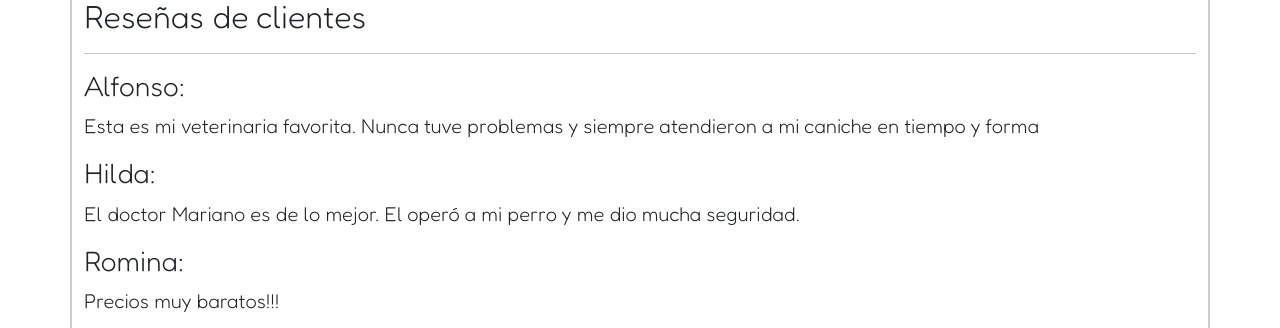
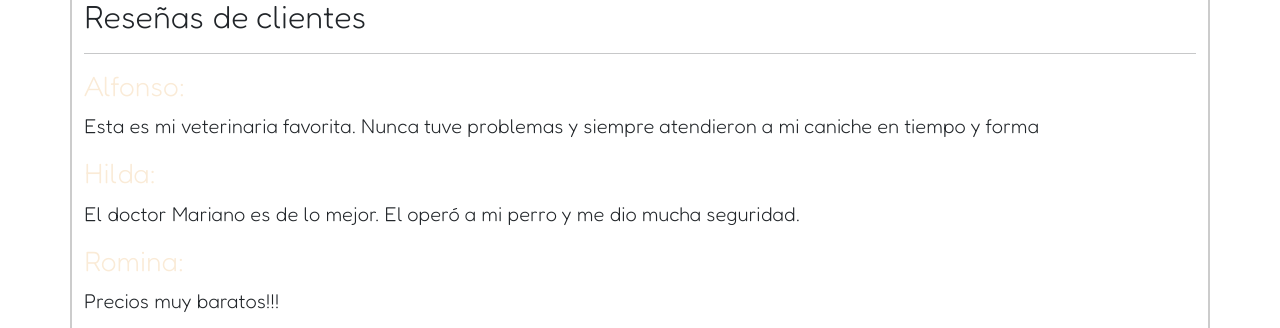
Before and after one commit to nicoleonard/rollingVetFront, a React (Vite) app: page / in a window 1280 px wide. Shown: the part 1779-2107 px from the top of the page. Built offline with nearby package versions, Linux system fonts and the light colour scheme; no server answers.

Commit message:
Le agregué clases a los nombres de los clientes en el componente reviewclientes

```diff
--- a/src/App.css
+++ b/src/App.css
@@ -50,6 +50,9 @@ border-radius: 25px;
   .fondo .fondoSinImagen{
     background: #2b9f89;
   }
+  .reviewNombre{
+    color: antiquewhite;
+  }
 
 #root {
   display: flex;
--- a/src/components/views/inicio/ReviewClientes.jsx
+++ b/src/components/views/inicio/ReviewClientes.jsx
@@ -5,16 +5,16 @@ const ReviewClientes = () => {
     <Container className="contenedor-recuadro mb-3">
       <h2>Reseñas de clientes</h2>
       <hr />
-      <h3>Alfonso: </h3>
+      <h3 className="reviewNombre">Alfonso: </h3>
       <p>
         Esta es mi veterinaria favorita. Nunca tuve problemas y siempre
         atendieron a mi caniche en tiempo y forma
       </p>
-      <h3>Hilda: </h3>
+      <h3 className="reviewNombre">Hilda: </h3>
       <p>
         El doctor Mariano es de lo mejor. El operó a mi perro y me dio mucha seguridad.
       </p>
-      <h3>Romina: </h3>
+      <h3 className="reviewNombre">Romina: </h3>
       <p>
         Precios muy baratos!!!
       </p>
```
